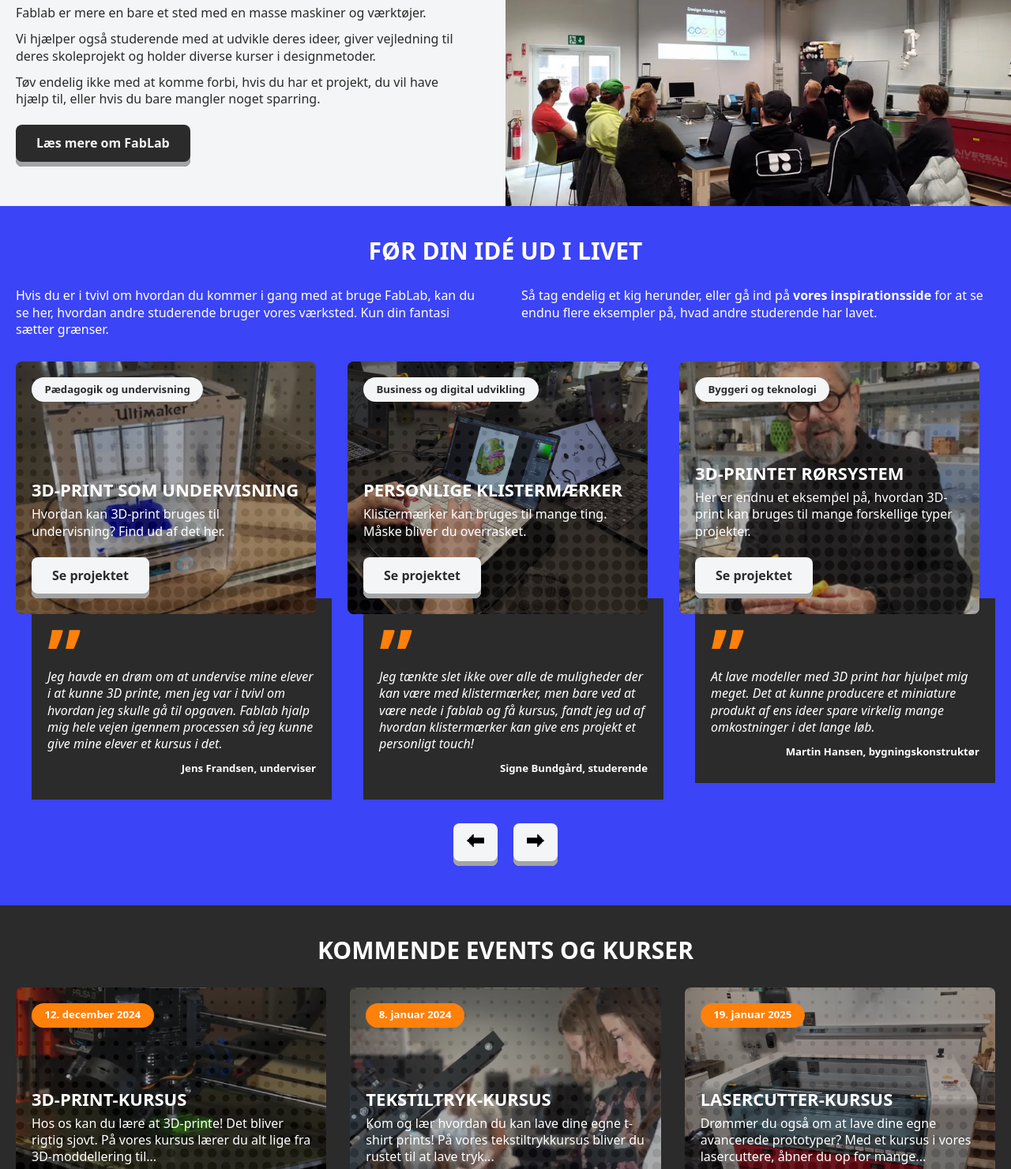
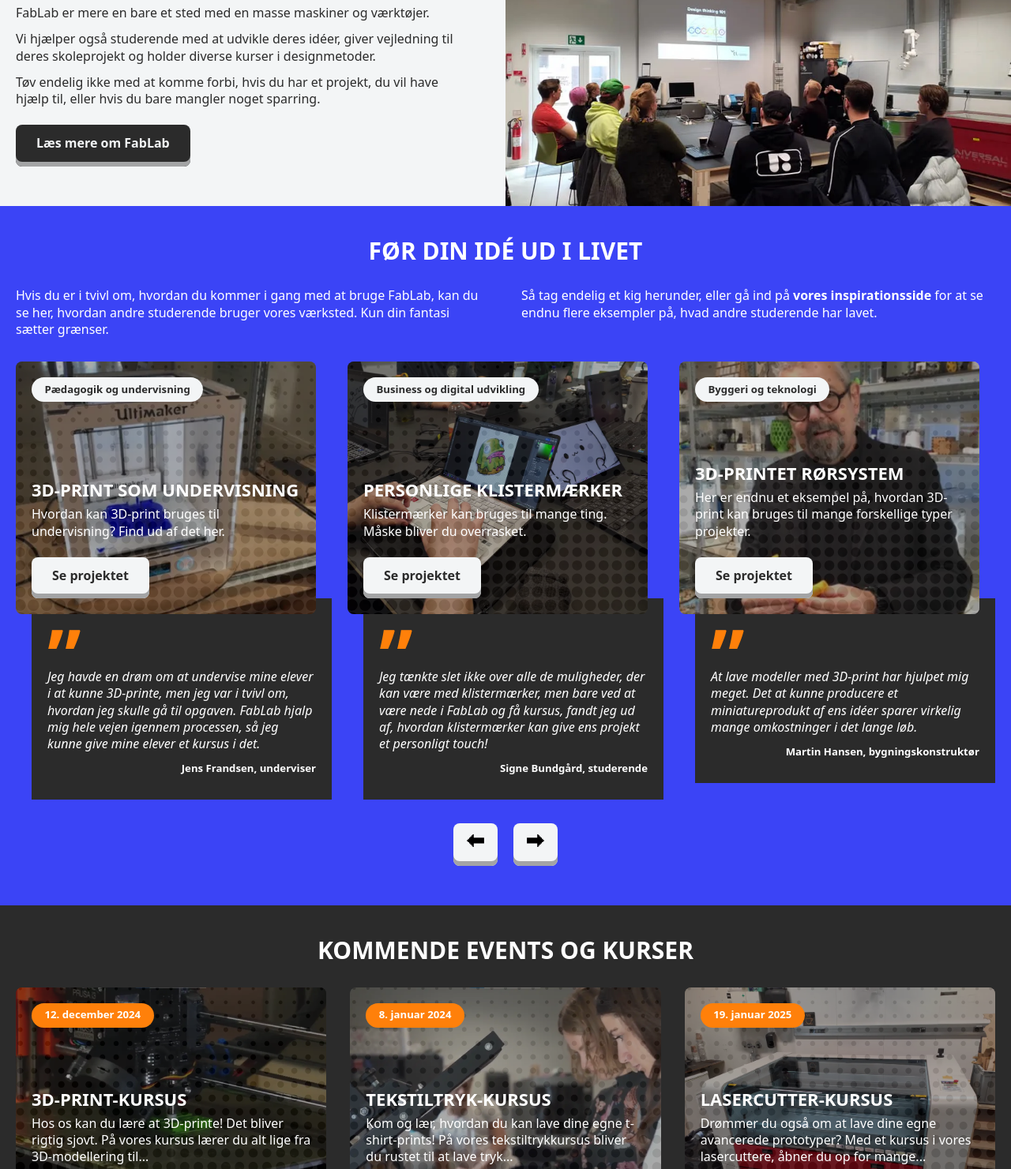
Before and after one commit to Krathlusker/Forbedringer_Projekt-5_Team-7, a plain HTML site: page index.html in a window 1280 px wide. Shown: the part 679-2160 px from the top of the page at 79% size. Drawn offline with Linux system fonts and the light colour scheme; a web font is replaced by a local one.

Commit message:
læs korrektur, og lav rettelser

```diff
--- a/index.html
+++ b/index.html
@@ -118,8 +118,8 @@
                 <div class="wrapper">
                     <div class="content">
                         <h2>Mere end bare et værksted</h2>
-                        <p>Fablab er mere en bare et sted med en masse maskiner og værktøjer.</p>
-                        <p>Vi hjælper også studerende med at udvikle deres ideer, giver vejledning til deres skoleprojekt og holder diverse kurser i designmetoder.</p>
+                        <p>FabLab er mere en bare et sted med en masse maskiner og værktøjer.</p>
+                        <p>Vi hjælper også studerende med at udvikle deres idéer, giver vejledning til deres skoleprojekt og holder diverse kurser i designmetoder.</p>
                         <p>Tøv endelig ikke med at komme forbi, hvis du har et projekt, du vil have hjælp til, eller hvis du bare mangler noget sparring.</p>
                         <a href="./om-fablab.html" class="button button--dark">Læs mere om FabLab</a>
                     </div>
@@ -137,7 +137,7 @@
 
                     <div class="columns">
                         <div class="column">
-                            <p>Hvis du er i tvivl om hvordan du kommer i gang med at bruge FabLab, kan du se her, hvordan andre studerende bruger vores værksted. Kun din fantasi sætter grænser.</p>
+                            <p>Hvis du er i tvivl om, hvordan du kommer i gang med at bruge FabLab, kan du se her, hvordan andre studerende bruger vores værksted. Kun din fantasi sætter grænser.</p>
                         </div>
                         <div class="column">
                             <p>Så tag endelig et kig herunder, eller gå ind på <a href="./inspiration.html">vores inspirationsside</a> for at se endnu flere eksempler på, hvad andre studerende har lavet.</p>
@@ -162,7 +162,7 @@
                             </div>
                             <blockquote class="testimonial background-black">
                                 <p class="testimonial__quotation-mark">”</p>
-                                <p class="testimonial__quote">Jeg havde en drøm om at undervise mine elever i at kunne 3D printe, men jeg var i tvivl om hvordan jeg skulle gå til opgaven. Fablab hjalp mig hele vejen igennem processen så jeg kunne give mine elever et kursus i det.</p>
+                                <p class="testimonial__quote">Jeg havde en drøm om at undervise mine elever i at kunne 3D-printe, men jeg var i tvivl om, hvordan jeg skulle gå til opgaven. FabLab hjalp mig hele vejen igennem processen, så jeg kunne give mine elever et kursus i det.</p>
                                 <p class="testimonial__quotee">Jens Frandsen, underviser</p>
                             </blockquote>
                         </div>
@@ -184,7 +184,7 @@
                             </div>
                             <blockquote class="testimonial background-black">
                                 <p class="testimonial__quotation-mark">”</p>
-                                <p class="testimonial__quote">Jeg tænkte slet ikke over alle de muligheder der kan være med klistermærker, men bare ved at være nede i fablab og få kursus, fandt jeg ud af hvordan klistermærker kan give ens projekt et personligt touch!</p>
+                                <p class="testimonial__quote">Jeg tænkte slet ikke over alle de muligheder, der kan være med klistermærker, men bare ved at være nede i FabLab og få kursus, fandt jeg ud af, hvordan klistermærker kan give ens projekt et personligt touch!</p>
                                 <p class="testimonial__quotee">Signe Bundgård, studerende</p>
                             </blockquote>
                         </div>
@@ -206,7 +206,7 @@
                             </div>
                             <blockquote class="testimonial background-black">
                                 <p class="testimonial__quotation-mark">”</p>
-                                <p class="testimonial__quote">At lave modeller med 3D print har hjulpet mig meget. Det at kunne producere et miniature produkt af ens ideer spare virkelig mange omkostninger i det lange løb.</p>
+                                <p class="testimonial__quote">At lave modeller med 3D-print har hjulpet mig meget. Det at kunne producere et miniatureprodukt af ens idéer sparer virkelig mange omkostninger i det lange løb.</p>
                                 <p class="testimonial__quotee">Martin Hansen, bygningskonstruktør</p>
                             </blockquote>
                         </div>
@@ -228,7 +228,7 @@
                             </div>
                             <blockquote class="testimonial background-black">
                                 <p class="testimonial__quotation-mark">”</p>
-                                <p class="testimonial__quote">Jeg havde en drøm om at undervise mine elever i at kunne 3D printe, men jeg var i tvivl om hvordan jeg skulle gå til opgaven. Fablab hjalp mig hele vejen igennem processen så jeg kunne give mine elever et kursus i det.</p>
+                                <p class="testimonial__quote">Jeg havde en drøm om at undervise mine elever i at kunne 3D-printe, men jeg var i tvivl om, hvordan jeg skulle gå til opgaven. FabLab hjalp mig hele vejen igennem processen, så jeg kunne give mine elever et kursus i det.</p>
                                 <p class="testimonial__quotee">Jens Frandsen, underviser</p>
                             </blockquote>
                         </div>
@@ -250,7 +250,7 @@
                             </div>
                             <blockquote class="testimonial background-black">
                                 <p class="testimonial__quotation-mark">”</p>
-                                <p class="testimonial__quote">Jeg tænkte slet ikke over alle de muligheder der kan være med klistermærker, men bare ved at være nede i fablab og få kursus, fandt jeg ud af hvordan klistermærker kan give ens projekt et personligt touch!</p>
+                                <p class="testimonial__quote">Jeg tænkte slet ikke over alle de muligheder, der kan være med klistermærker, men bare ved at være nede i FabLab og få kursus, fandt jeg ud af, hvordan klistermærker kan give ens projekt et personligt touch!</p>
                                 <p class="testimonial__quotee">Signe Bundgård, studerende</p>
                             </blockquote>
                         </div>
@@ -272,7 +272,7 @@
                             </div>
                             <blockquote class="testimonial background-black">
                                 <p class="testimonial__quotation-mark">”</p>
-                                <p class="testimonial__quote">At lave modeller med 3D print har hjulpet mig meget. Det at kunne producere et miniature produkt af ens ideer spare virkelig mange omkostninger i det lange løb.</p>
+                                <p class="testimonial__quote">At lave modeller med 3D-print har hjulpet mig meget. Det at kunne producere et miniatureprodukt af ens idéer sparer virkelig mange omkostninger i det lange løb.</p>
                                 <p class="testimonial__quotee">Martin Hansen, bygningskonstruktør</p>
                             </blockquote>
                         </div>
@@ -307,7 +307,7 @@
 
                             <div class="card__content">
                                 <h3 class="card__title">3D-print-kursus</h3>
-                                <p class="card__excerpt">Hos os kan du lære at 3D-printe! Det bliver rigtig sjovt. På vores kursus lærer du alt lige fra 3D-moddellering til...</p>
+                                <p class="card__excerpt">Hos os kan du lære at 3D-printe! Det bliver rigtig sjovt. På vores kursus lærer du alt lige fra 3D-modellering til...</p>
                                 <a href="#" class="button">Se mere</a>
                             </div>
                         </div>
@@ -322,7 +322,7 @@
 
                             <div class="card__content">
                                 <h3 class="card__title">Tekstiltryk-kursus</h3>
-                                <p class="card__excerpt">Kom og lær hvordan du kan lave dine egne t-shirt prints! På vores tekstiltrykkursus bliver du rustet til at lave tryk...</p>
+                                <p class="card__excerpt">Kom og lær, hvordan du kan lave dine egne t-shirt-prints! På vores tekstiltrykkursus bliver du rustet til at lave tryk...</p>
                                 <a href="#" class="button">Se mere</a>
                             </div>
                         </div>
@@ -352,7 +352,7 @@
 
                             <div class="card__content">
                                 <h3 class="card__title">Design Thinking Workshop</h3>
-                                <p class="card__excerpt">Har du en idé, men mangler du processen til at gøre den til virkelighed? På vores Design Thinking workshop lærer du...</p>
+                                <p class="card__excerpt">Har du en idé, men mangler du processen til at gøre den til virkelighed? På vores Design Thinking-workshop lærer du...</p>
                                 <a href="#" class="button">Se mere</a>
                             </div>
                         </div>
@@ -408,7 +408,7 @@
                 <div class="wrapper">
                     <div class="content">
                         <h2>Hvad koster det at bruge FabLab?</h2>
-                        <p>Hvis du gerne vil bruge FabLab, men er i tvivl om du har råd til det, så bare rolig. FabLab er gratis så længe det, du laver, er skolerelateret.</p>
+                        <p>Hvis du gerne vil bruge FabLab men er i tvivl, om du har råd til det, så bare rolig. FabLab er gratis så længe det, du laver, er skolerelateret.</p>
                         <p>Og selv om du vil lave personlige projekter, så er vores priser for materialer meget konkurrencedygtige. Du kan også have dine egne materialer med.</p>
                     </div>
                 </div>
@@ -421,7 +421,7 @@
                     <div class="columns">
                         <div class="column align-middle">
                             <h2>Kontakt os i dag, og få hjælp til din næste idé</h2>
-                            <p>Har du brug for et kursus hos os, eller har du bare et spørgsmål, som du brænder inde med? Så udfyld formularen og så vender vi tilbage til dig hurtigst muligt.</p>
+                            <p>Har du brug for et kursus hos os, eller har du bare et spørgsmål, som du brænder inde med? Så udfyld formularen, og så vender vi tilbage til dig hurtigst muligt.</p>
                             <p>Du er også velkommen til at sende en mail direkte på <a href="mailto:fablab@ucl.dk">fablab@ucl.dk</a>, eller du kan ringe på <a href="tel:+4524375589">24&nbsp;37&nbsp;55&nbsp;89</a>.</p>
                             <p>Leder du efter en specifik medarbejder, findes de på vores <a href="./om-fablab.html#i--ansatte">'Om FabLab'-side</a>.</p>
                         </div>
```
Also changed, not shown: events.html (+5 -5 lines), inspiration.html (+8 -8 lines), kontakt.html (+3 -3 lines), om-fablab.html (+3 -3 lines).
